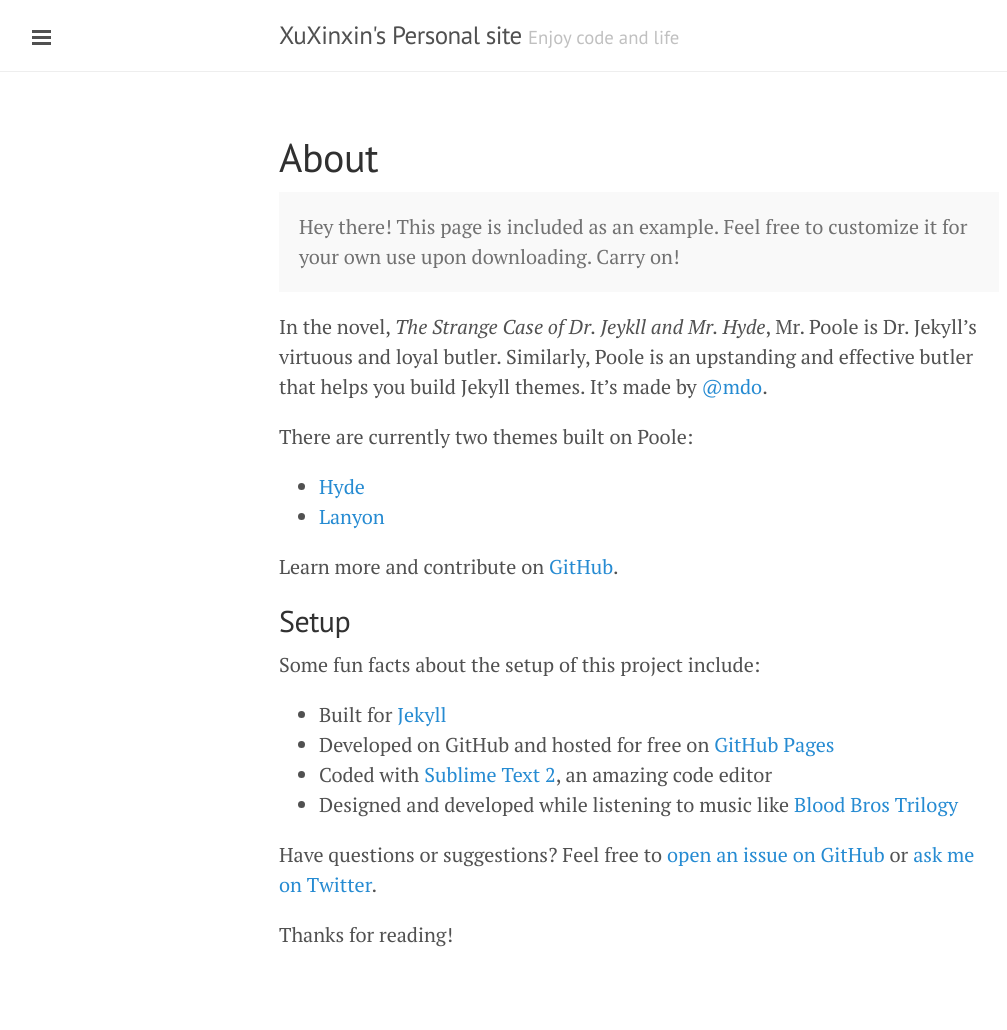
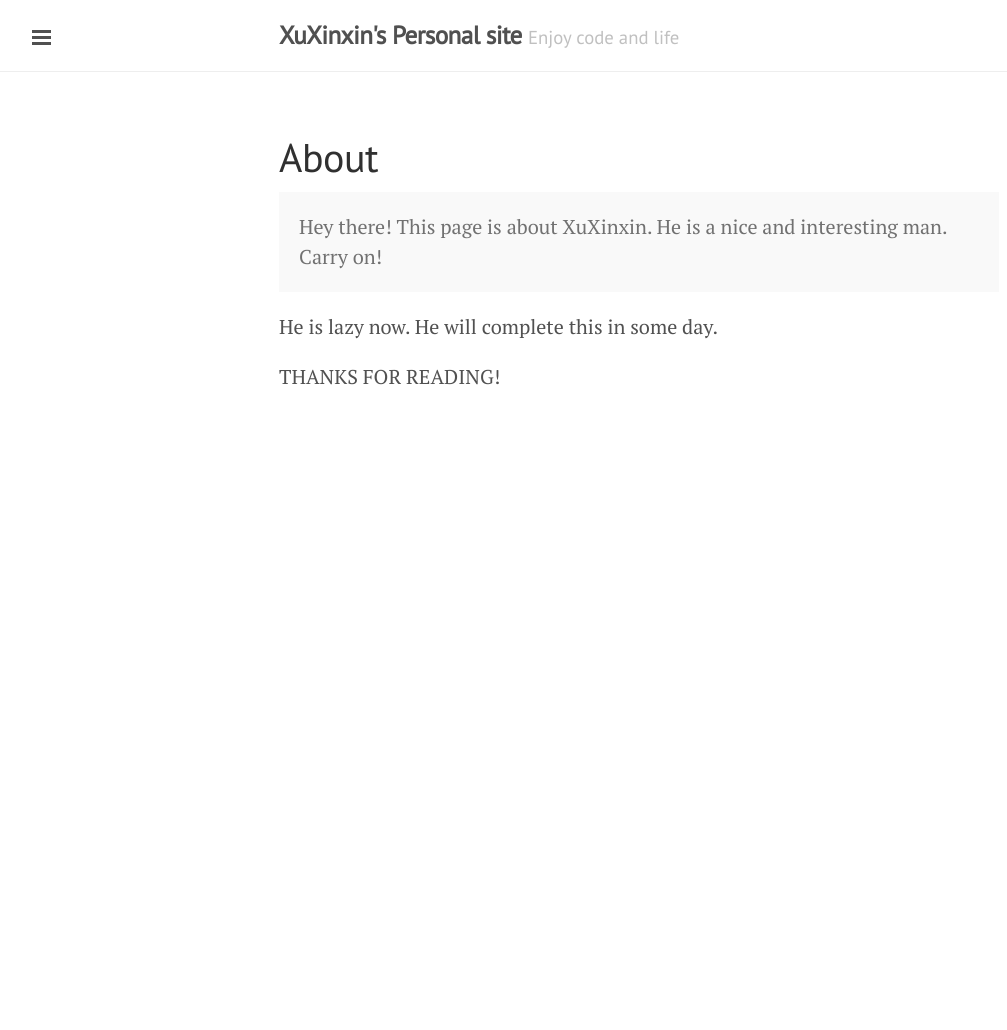
Before and after one commit to xuxinxin/jekyll-demo, a Jekyll site: the page built from about.md, in a window 1280 px wide. Shown: the whole page, without its empty margins (1-1008 px from the left). Built offline with Jekyll 4.4.1, drawn with Linux system fonts in a browser that asks for light colours; after the commit the page ends 900 px from its top, so only the background shows below that.

Commit message:
Modified links and make project work

```diff
--- a/_config.yml
+++ b/_config.yml
@@ -1,6 +1,6 @@
 # general configuration
 url: http://excentris.net
-baseurl: /jekyll-demo #'http://xuxinxin.github.io/jekyll-demo'
+baseurl: /jekyll-demo #'''http://xuxinxin.github.io/jekyll-demo'
 
 #setup
 title:      XuXinxin's Personal site
@@ -25,7 +25,7 @@
 
 # Dependencies
 markdown: kramdown
-highlighter: pygments
+highlighter: pygments#true
 
 # Permalinks
 permalink: pretty
--- a/_includes/bloghead.html
+++ b/_includes/bloghead.html
@@ -22,6 +22,7 @@
   <link rel="stylesheet" href="{{ site.baseurl }}/css/poole.css">
   <link rel="stylesheet" href="{{ site.baseurl }}/css/syntax.css">
   <link rel="stylesheet" href="{{ site.baseurl }}/css/lanyon.css">
+  <link rel="stylesheet" type="text/css" href="{{ site.baseurl }}/css/project.css">
   <link rel="stylesheet" href="http://fonts.googleapis.com/css?family=PT+Serif:400,400italic,700%7CPT+Sans:400">
 
   <!-- Icons -->
--- a/_includes/sidebar.html
+++ b/_includes/sidebar.html
@@ -11,11 +11,8 @@
 
   <nav class="sidebar-nav">
     <a class="sidebar-nav-item{% if page.url == site.baseurl %} active{% endif %}" href="{{ site.baseurl }}/">Home</a>
-
-    {% comment %}
-      The code below dynamically generates a sidebar nav of pages with
-      `layout: page` in the front-matter. See readme for usage.
-    {% endcomment %}
+    <a class="sidebar-nav-item" href="{{ site.baseurl }}/blog">Blog</a>
+    <a class="sidebar-nav-item" href="{{ site.baseurl }}/project">Project</a>
 
     {% assign pages_list = site.pages | sort:"url" %}
     {% for node in pages_list %}
@@ -26,13 +23,13 @@
       {% endif %}
     {% endfor %}
 
-    <a class="sidebar-nav-item" href="{{ site.github.repo }}">GitHub project</a>
+
     <span class="sidebar-nav-item">V1.0.0{{ site.version }}</span>
   </nav>
 
   <div class="sidebar-item">
     <p>
-      &copy; {{ site.time | date: '%Y' }}. All rights reserved.
-    </p>
+      &copy; {{ site.time | date: '%Y' }}. All rights reserved.<br>
+      Thaks <a href="http://compass-style.org">compass</a> &amp; <a href="https://github.com/poole/">poole</a>.</p>
   </div>
 </div>
--- a/about.md
+++ b/about.md
@@ -4,27 +4,9 @@
 ---
 
 <p class="message">
-  Hey there! This page is included as an example. Feel free to customize it for your own use upon downloading. Carry on!
+  Hey there! This page is about XuXinxin. He is a nice and interesting man. Carry on!
 </p>
 
-In the novel, *The Strange Case of Dr. Jeykll and Mr. Hyde*, Mr. Poole is Dr. Jekyll's virtuous and loyal butler. Similarly, Poole is an upstanding and effective butler that helps you build Jekyll themes. It's made by [@mdo](https://twitter.com/mdo).
+He is lazy now. He will complete this in some day.
 
-There are currently two themes built on Poole:
-
-* [Hyde](http://hyde.getpoole.com)
-* [Lanyon](http://lanyon.getpoole.com)
-
-Learn more and contribute on [GitHub](https://github.com/poole).
-
-## Setup
-
-Some fun facts about the setup of this project include:
-
-* Built for [Jekyll](http://jekyllrb.com)
-* Developed on GitHub and hosted for free on [GitHub Pages](https://pages.github.com)
-* Coded with [Sublime Text 2](http://sublimetext.com), an amazing code editor
-* Designed and developed while listening to music like [Blood Bros Trilogy](https://soundcloud.com/maddecent/sets/blood-bros-series)
-
-Have questions or suggestions? Feel free to [open an issue on GitHub](https://github.com/poole/issues/new) or [ask me on Twitter](https://twitter.com/mdo).
-
-Thanks for reading!
+THANKS FOR READING!
--- a/blog/index.html
+++ b/blog/index.html
@@ -1,6 +1,6 @@
 ---
 layout: default
-title: Home
+title: Blog
 ---
 
 <div class="posts">
--- /dev/null
+++ b/css/project.css
@@ -0,0 +1,20 @@
+#projects .project{
+	border-top: 1px dashed #205080 ;
+	margin:1.5em 0;
+}
+a{
+	font-weight: bold;
+	text-decoration: none;
+}
+.button{
+	padding: 0.4em 1em;
+	font-size: 0.7em;
+	background-color: #22c3aa;
+	color: #efefef;
+	border-radius: 1.2em;
+	display: inline-block;
+}
+a.button:hover{
+	text-decoration: none;
+	background-color: #205080;
+}
--- a/index.html
+++ b/index.html
@@ -14,7 +14,8 @@
         {% endif %}
 
         {% if site.compass.tagline %}
-        <div class="tagline-container"><p>{{ site.compass.tagline }}</p></div>
+        <div class="tagline-container"><p>{{ site.compass.tagline }}. Go to <a href='{{ site.baseurl }}/project'>Projects</a> for knowing what I have done.</p>
+        </div>
         {% endif %}
     </header>
     <main>
--- a/xkcdpg/logic.js
+++ b/xkcdpg/logic.js
@@ -11,6 +11,7 @@
 	var words =["hello","world","you","are","handsome","Americanisms","Muslim","Octobers","Sabbaths","Wednesday","abhor","able","aborted","abrupt"];
 	var text,count,separator,numOfWords,numOfNumbers;
 
+	updateNode(result,"<i>Generating...</i>");
 	function randomWords(words_count,num_count,separator,num_numbers){
 
 		num_count   = num_count || 0;
```
Also changed, not shown: project/index.html (added, +34 -0 lines).
